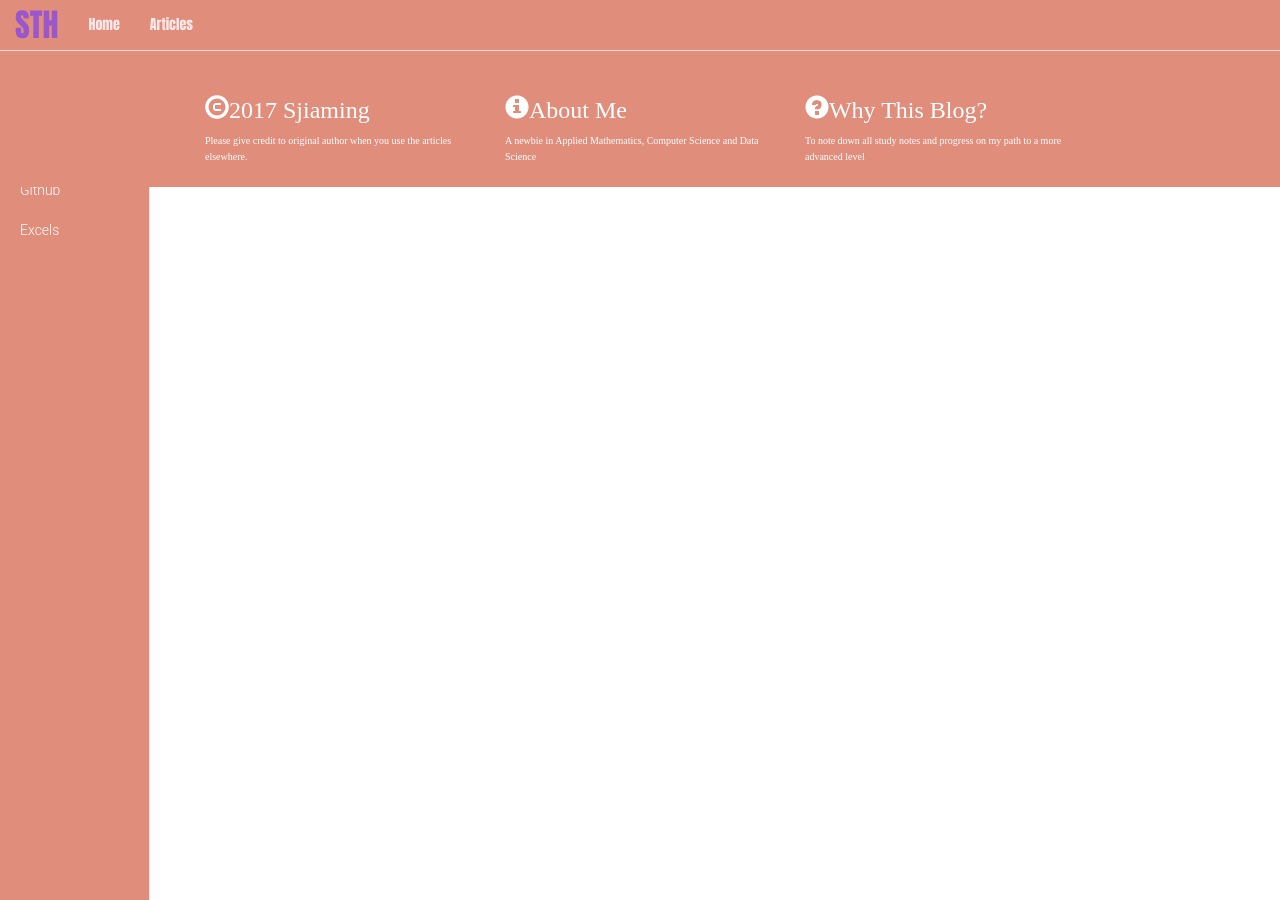
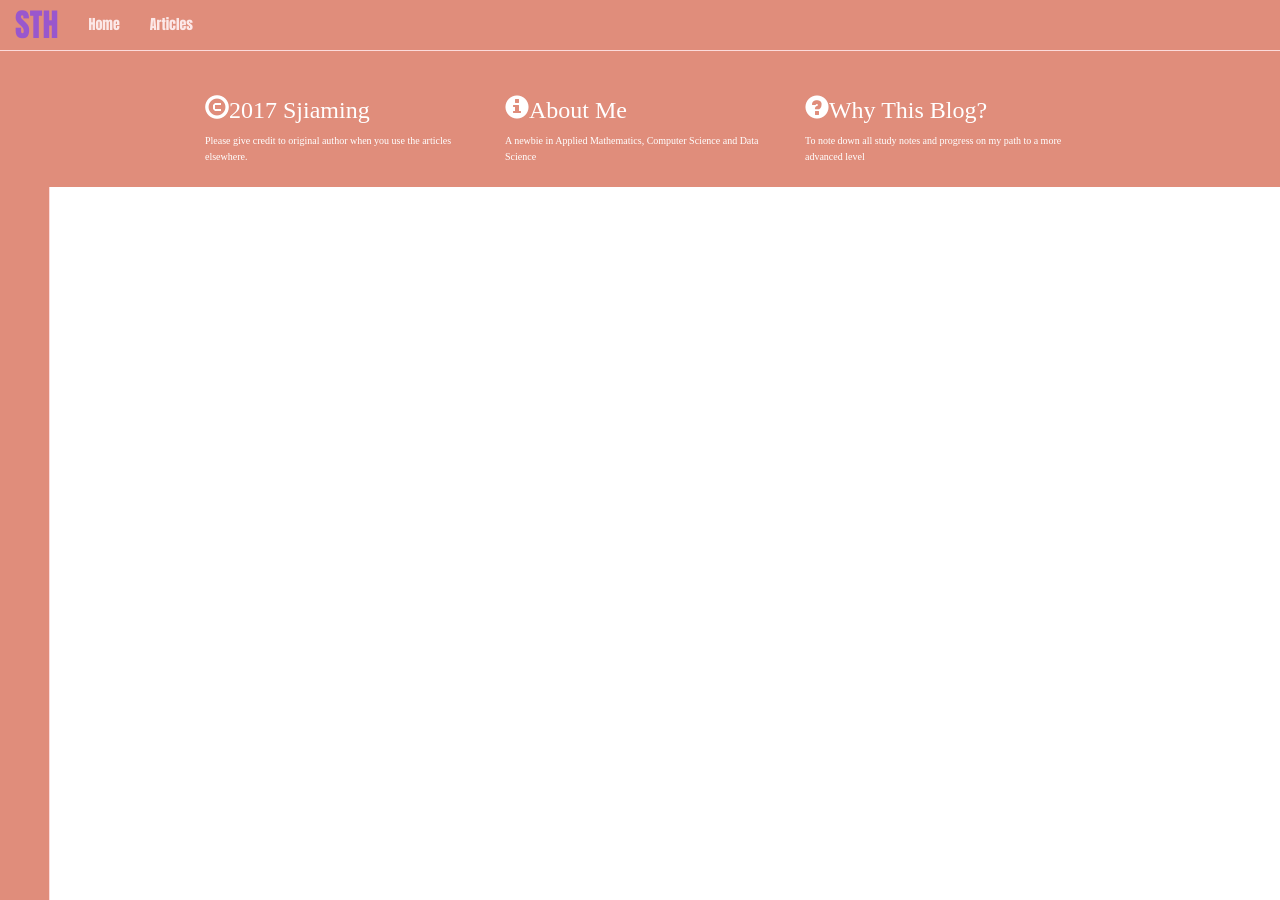
Before and after one commit to sjiaming/BlogSth, a Jekyll site: the page built from _posts/mypost/2017-10-24-first-posts.md, in a window 1280 px wide. Built offline with Jekyll 4.4.1, drawn with Linux system fonts in a browser that asks for light colours; nearby versions of some CDN libraries.

Commit message:
changed sidebar

```diff
--- a/assets/css/main.css
+++ b/assets/css/main.css
@@ -138,13 +138,14 @@ footer li img {
     transition:all .4s ease 0s;
     border-right: 1px solid #FCDBDB;
     margin-left: 0px;
+    margin-left: -100px;
 }
 
 /* Main Content*/
 #page-content-wrapper{
     width: 100%;
     padding-right:50px;
-    padding-left:200px;
+    padding-left:100px;
     padding-bottom: 0;
     min-height:100%
     height:100%;
@@ -152,12 +153,11 @@ footer li img {
 
 /* Change the width of the sidebar to display it*/
 #wrapper.menuDisplayed #sidebar-wrapper{
-
-    margin-left: -100px;
+    margin-left: 0px;
 }
 
 #wrapper.menuDisplayed #page-content-wrapper{
-    padding-left:100px;
+    padding-left:200px;
 }
 
 #wrapper{
--- a/blog.html
+++ b/blog.html
@@ -11,7 +11,7 @@ layout: blog_page
     <div class="col-lg-4">
         <h1>News</h1>
         <ul>
-            {% for news in site.posts %}
+            {% for news in site.posts limit:2 %}
                 <li>
                     <a href ="">{{news.title}}</a>
                     <p></p>
```
